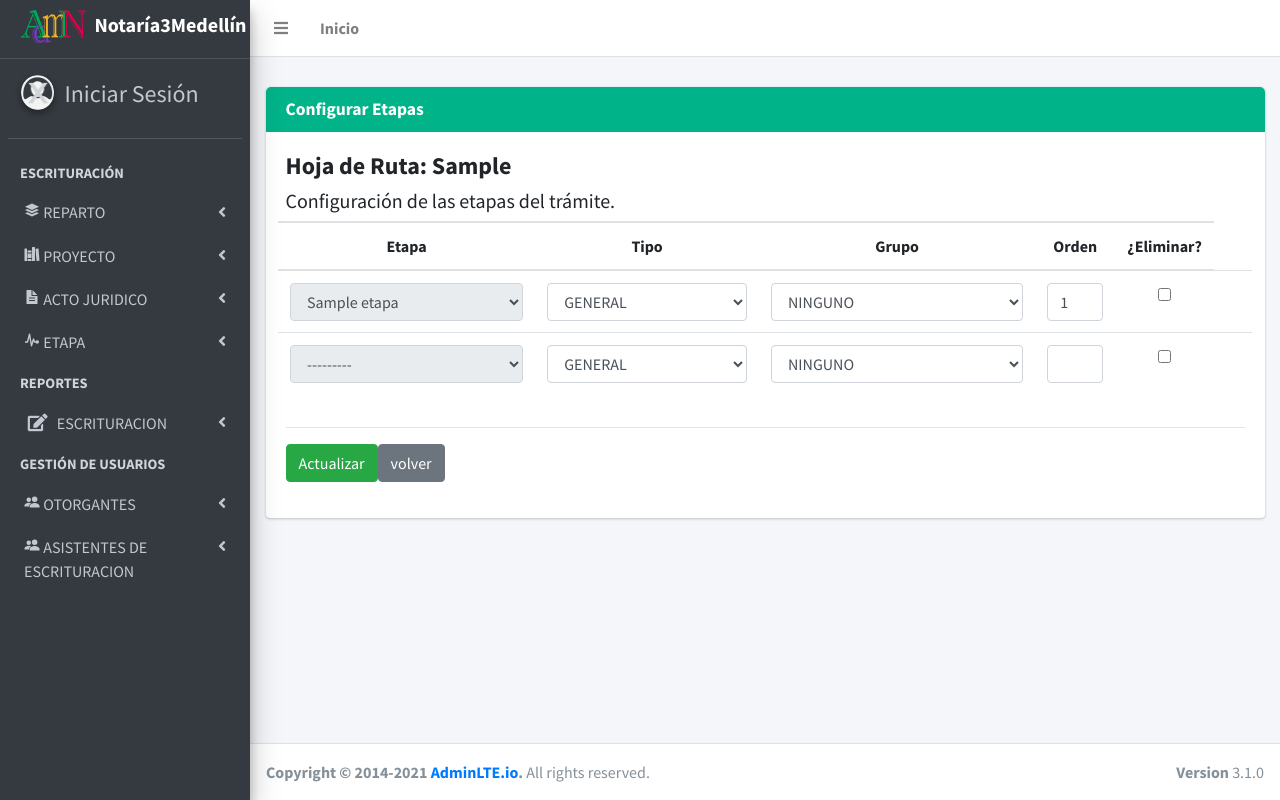
After one commit to LCombita/admin, a Django app: page /deed/rep-eta/1 in a window 1280 px wide. The commit adds this page. Run offline with Django 3.2, Linux system fonts and the light colour scheme; tables that the repository leaves empty hold one stand-in row (values such as "Sample post"); some libraries are stand-ins or nearby versions.

Commit message:
finaliza la configuración de etapas

```diff
--- a/admin/deed/forms.py
+++ b/admin/deed/forms.py
@@ -1,5 +1,6 @@
 from django import forms
 from .models import Reparto, ActoJuridico, Inmueble, OtorganteReparto
+from stage.models import RepartoEtapa
 #from django.forms import inlineformset_factory
 
 class RepartoUpdateForm(forms.ModelForm):
@@ -164,12 +165,11 @@ class InmuebleInlineFormSet(forms.ModelForm):
         labels = {'inmueble':'', 'matricula':''}
 
 
-#INMUEBLES
+#OTORGANTES
 class RepartoOtorganteInlineFormSet(forms.ModelForm):
 
     def __init__(self, *args, **kwargs):
         super().__init__(*args, **kwargs)
-        #self.fields['reparto'].widget.attrs.update({'class': 'form-control'})
         self.fields['otorgante'].widget.attrs.update({'class': 'form-control'})
         self.fields['factura'].widget.attrs.update({'class': 'form-control'})
         self.fields['derechos_notariales'].widget.attrs.update({'class': 'form-control'})
@@ -193,3 +193,35 @@ class RepartoOtorganteInlineFormSet(forms.ModelForm):
             'valor_registro':'',
             'valor_rentas':'',
             'canje':''}
+
+
+#ETAPAS
+class RepartoEtapasInlineFormSet(forms.ModelForm):
+
+    def __init__(self, *args, **kwargs):
+        super().__init__(*args, **kwargs)
+        self.fields['tipo_repartoetapa'].widget.attrs.update({'class': 'form-control'})
+        self.fields['grupo_repartoetapa'].widget.attrs.update({'class': 'form-control'})
+        self.fields['etapa'].widget.attrs.update({'class': 'form-control', 'readonly':'True'})
+        self.fields['orden'].widget.attrs.update({'class': 'form-control'})
+        self.fields['fecha_inicio'].widget.attrs.update({'class': 'form-control'})
+        self.fields['fecha_final'].widget.attrs.update({'class': 'form-control'})
+
+    class Meta:
+        model = RepartoEtapa
+        fields = [
+            'tipo_repartoetapa',
+            'grupo_repartoetapa',
+            'etapa',
+            'orden',
+            'fecha_inicio',
+            'fecha_final',
+            'finalizado']
+        labels = {
+            'tipo_repartoetapa':'',
+            'grupo_repartoetapa':'',
+            'etapa':'',
+            'orden':'',
+            'fecha_inicio':'',
+            'fecha_final':'',
+            'finalizado':''}
--- a/admin/deed/urls.py
+++ b/admin/deed/urls.py
@@ -2,7 +2,7 @@ from django.urls import path
 from .views import RepartoUpdateView, RepartoListView, NumeroEscrituraUpdateView
 from .views import RepartoCreateView, RepartoInmuebleEditView, RepartoDetailView
 from .views import ActoCreateView, ActoUpdateView, ActoListView, ActoDeleteView
-from .views import RepartoOtorganteEditView
+from .views import RepartoOtorganteEditView, RepartoEtapasEditView
 
 deed_patterns = ([
     path('rep-cre', RepartoCreateView.as_view(), name='reparto-create'),
@@ -19,4 +19,6 @@ deed_patterns = ([
     path('rep-inm/<int:pk>', RepartoInmuebleEditView.as_view(), name='reparto-inmueble-edit'),
     #OTORGANTES
     path('rep-oto/<int:pk>', RepartoOtorganteEditView.as_view(), name='reparto-otorgante-edit'),
+    #ETAPAS
+    path('rep-eta/<int:pk>', RepartoEtapasEditView.as_view(), name='reparto-etapas-edit'),
 ], 'deed')
--- a/admin/deed/views.py
+++ b/admin/deed/views.py
@@ -5,7 +5,7 @@ from .models import Reparto, ActoJuridico, Inmueble, OtorganteReparto
 from stage.models import RepartoEtapa
 from .forms import RepartoUpdateForm, NumeroEscrituraUpdateForm, RepartoCreateForm
 from .forms import ActoCreateForm, ActoUpdateForm
-from .forms import InmuebleInlineFormSet, RepartoOtorganteInlineFormSet
+from .forms import InmuebleInlineFormSet, RepartoOtorganteInlineFormSet, RepartoEtapasInlineFormSet
 from django.urls import reverse_lazy
 from django.http import HttpResponseRedirect
 from django.forms import inlineformset_factory
@@ -155,3 +155,39 @@ class RepartoOtorganteEditView(SingleObjectMixin, FormView):
 
     def get_success_url(self):
         return reverse_lazy('deed:reparto-otorgante-edit', args=[self.object.id])
+
+
+#CONFIGURACIÓN DE ETAPAS
+class RepartoEtapasEditView(SingleObjectMixin, FormView):
+
+    model = Reparto
+    template_name = 'deed/reparto_etapas_edit.html'
+
+    def get(self, request, *args, **kwargs):
+        self.object = self.get_object(queryset=Reparto.objects.all())
+        return super().get(request, *args, **kwargs)
+
+    def post(self, request, *args, **kwargs):
+        self.object = self.get_object(queryset=Reparto.objects.all())
+        return super().post(request, *args, **kwargs)
+
+    def get_form(self):
+        form_class = RepartoEtapasInlineFormSet
+        RepartoEtapasFormSet = inlineformset_factory(
+            Reparto, RepartoEtapa, fields=(
+                'tipo_repartoetapa',
+                'grupo_repartoetapa',
+                'etapa',
+                'orden',
+                'fecha_inicio',
+                'fecha_final',
+                'finalizado'),
+            form=form_class, max_num=RepartoEtapa.objects.filter(reparto=self.object).count()+1)
+        return RepartoEtapasFormSet(**self.get_form_kwargs(), instance=self.object)
+
+    def form_valid(self, form):
+        form.save()
+        return HttpResponseRedirect(self.get_success_url())
+
+    def get_success_url(self):
+        return reverse_lazy('deed:reparto-etapas-edit', args=[self.object.id])
--- a/admin/stage/models.py
+++ b/admin/stage/models.py
@@ -44,11 +44,13 @@ class RepartoEtapa(models.Model):
         (IMPUESTO, 'IMPUESTO'),
         (REVISION, 'REVISION'),
     ]
+    NINGUNO = 'NIN'
     FACTURACION = 'FAC'
     FINALIZACION = 'FIN'
     JURIDICA = 'JUR'
     PROCOTOLISTA = 'PRO'
     grupo_repartoetapa_choices = [
+        (NINGUNO, 'NINGUNO'),
         (FACTURACION, 'FACTURACION'),
         (FINALIZACION, 'FINALIZACION'),
         (JURIDICA, 'JURIDICA'),
@@ -57,7 +59,7 @@ class RepartoEtapa(models.Model):
     tipo_repartoetapa = models.CharField(
             max_length=1, choices=tipo_repartoetapa_choices, default=GENERAL)
     grupo_repartoetapa = models.CharField(
-            max_length=3, choices=grupo_repartoetapa_choices, default=PROCOTOLISTA)
+            max_length=3, choices=grupo_repartoetapa_choices, default=NINGUNO)
     reparto = models.ForeignKey(
         Reparto, on_delete=models.CASCADE, db_index=True, verbose_name='Reparto')
     etapa = models.ForeignKey(
@@ -113,6 +115,7 @@ class Revision(models.Model):
 """Estas dos funciones configuran la ruta en la que se va a almacenar los archivos con las
 liquidaciones de rentas y registro. En caso de que se vaya cambiar el archivo, elimina el anterior
 y deja el nuevo archivo cargado con el fin de no guardar archivos innecesarios."""
+
 def rentas_upload_to(instance, filename):
     old_instance=Impuesto.objects.get(pk=instance.pk)
     old_instance.file_boleta_rentas.delete()
--- a/admin/stage/urls.py
+++ b/admin/stage/urls.py
@@ -1,7 +1,8 @@
 from django.urls import path
 from .views import EtapaCreateView, EtapaListView, EtapaDeleteView, EtapaUpdateView
 from .views import RepartoEtapaUpdateView, RevisionRepartoEtapaEditView
-from .views import ImpuestoRepartoEtapaEditView, RepartoEtapaDetailView, ObservacionCreateView, ObservacionCreate2View
+from .views import ImpuestoRepartoEtapaEditView, RepartoEtapaDetailView
+from .views import ObservacionCreateView, ObservacionCreate2View
 
 
 stage_patterns = ([
--- a/admin/templates/deed/reparto_detail.html
+++ b/admin/templates/deed/reparto_detail.html
@@ -23,6 +23,7 @@
                         <a class="nav-link bg-success dropdown-toggle" data-toggle="dropdown" href="#" role="button" aria-haspopup="true" aria-expanded="false"><b>Opciones</b></a>
                         <div class="dropdown-menu mt-0">
                             <a style="color:#000000" class="dropdown-item" href="{% url 'deed:reparto-update' reparto.id %}" >Actualizar</a>
+                            <a style="color:#000000" class="dropdown-item" href="{% url 'deed:reparto-etapas-edit' reparto.id %}" >Configurar Etapas</a>
                             <a style="color:#000000" class="dropdown-item" href="{% url 'deed:reparto-inmueble-edit' reparto.id %}" >Inmuebles</a>
                             <a style="color:#000000" class="dropdown-item" href="{% url 'deed:reparto-otorgante-edit' reparto.id %}" >Otorgantes</a>
                             <a style="color:#e0004d" class="dropdown-item" href="{% url 'deed:reparto-list' %}" >Regresar</a>
@@ -76,7 +77,7 @@
                     <form action="" method="post">{% csrf_token %}
                         <hr>
                         <div class="row">
-                            <h4><b>avance del trámite</b><h4>
+                            <h4><b>estado del trámite</b><h4>
                         </div>
                         <div class="row">
                             <table class="table table-sm" >
--- /dev/null
+++ b/admin/templates/deed/reparto_etapas_edit.html
@@ -0,0 +1,59 @@
+{% extends "base.html" %}
+{% load static %}
+
+{% block title %}rep-inm{% endblock title %}
+
+{% block content %}
+    <style>.errorlist{color:red;}</style>
+    <div class="card card-success">
+        <div class="card-header-gen">
+            <h3 class="card-title">
+                <a style="color:#ffffff"><b>Configurar Etapas</b></a>
+            </h3>
+        </div>
+        <div class="card-body">
+            <div class="tab-content p-0">
+                <form action="" method="post">{% csrf_token %}
+                    {{form.management_form}}
+                    {{form.non_form_errors}}
+                    <h4><b>Hoja de Ruta: {{reparto.hoja_ruta}}</b></h4>
+                    <h5>Configuración de las etapas del trámite.</h5>
+                    <div class="row">
+                    <table class="table table-head-fixed text-nowrap" style="width:100%">
+                        <thead>
+                        <tr style="text-align: center;">
+                            <th>Etapa</th>
+                            <th>Tipo</th>
+                            <th>Grupo</th>
+                            <th style="width:80px" >Orden</th>
+                            <th style="width:80px" >¿Eliminar?</th>
+                        </tr>
+                        </thead>
+                        <tbody>
+                            {% for etapa in form.forms %}
+                            <tr style="text-align: center;">
+                                <td>{{etapa.etapa}} {{etapa.etapa.errors}}</td>
+                                <td>{{etapa.tipo_repartoetapa}} {{etapa.tipo_repartoetapa.errors}}</td>
+                                <td>{{etapa.grupo_repartoetapa}} {{etapa.grupo_repartoetapa.errors}}</td>
+                                <td>{{etapa.orden}} {{etapa.orden.errors}}</td>
+                                <td>{{etapa.DELETE}}</td>
+                                <td>{{etapa.id}}</td>
+                            <tr>
+                            {% endfor %}
+                        <tbody>
+                    </table>
+                    </div>
+                    <hr>
+                    <div class="btn-group">
+                        <p><input type="submit" class="btn btn-success btn-block" value="Actualizar"></p>
+                        <p><a href="{% url 'deed:reparto-detail' reparto.id%}" class="btn btn-secondary" >volver</a></p>
+                    </div>
+                </form>
+            </div>
+        </div>
+    </div>
+    <script src="{% static 'registration/plugins/jquery/jquery.min.js' %}"></script>
+
+    {% block scripts_local %}
+    {% endblock scripts_local %}
+{% endblock content %}
```
Also changed, not shown: admin/stage/forms.py (+1 -16 lines), admin/stage/views.py (+1 -31 lines), admin/templates/stage/reparto-etapa_update_form.html (+2 -6 lines), admin/stage/migrations/0019_alter_repartoetapa_grupo_repartoetapa.py (added).
